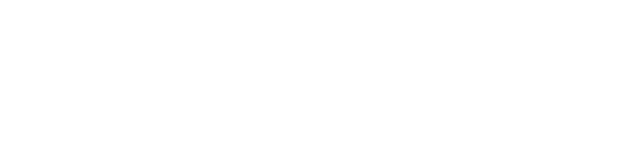
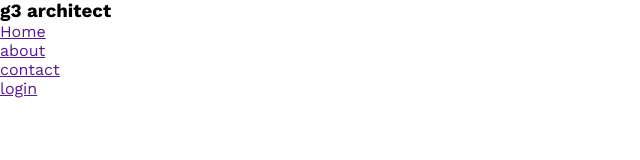
Before and after one commit to MarufCodeSculptor/G3-architects_website, a plain HTML site: page index.html in a window 1280 px wide. Shown: the whole page, without its empty margins (0-640 px from the left). Drawn offline with nearby package versions, Linux system fonts and the light colour scheme.

Commit message:
added-gooogle-font

```diff
--- a/arqitech.css
+++ b/arqitech.css
@@ -1,5 +1,12 @@
+/* gogle font import here */
+@import url('https://fonts.googleapis.com/css2?family=Russo+One&family=Sora:wght@300;400;500;600;700;800&family=Work+Sans:ital,wght@0,200;0,300;0,400;0,500;0,600;0,700;0,800;0,900;1,200&display=swap');
+/*  override default style */
 *{
     margin: 0;
     padding: 0;
     box-sizing: border-box;
 }
+
+body{
+    font-family: 'Work Sans', sans-serif;
+}
--- a/index.html
+++ b/index.html
@@ -7,6 +7,18 @@
     <link rel="stylesheet" href="arqitech.css">
 </head>
 <body>
-
+    <header>
+        <nav>
+            <h3>g3 architect</h3>
+            <ul>
+                <li><a href="">Home </a></li>
+                <li><a href="">about</a></li>
+                <li><a href="">contact</a></li>
+                <li><a href="">login</a></li>
+            </ul>
+        </nav>
+    </header>
+    <main></main>
+    <footer></footer>
 </body>
 </html>
```
